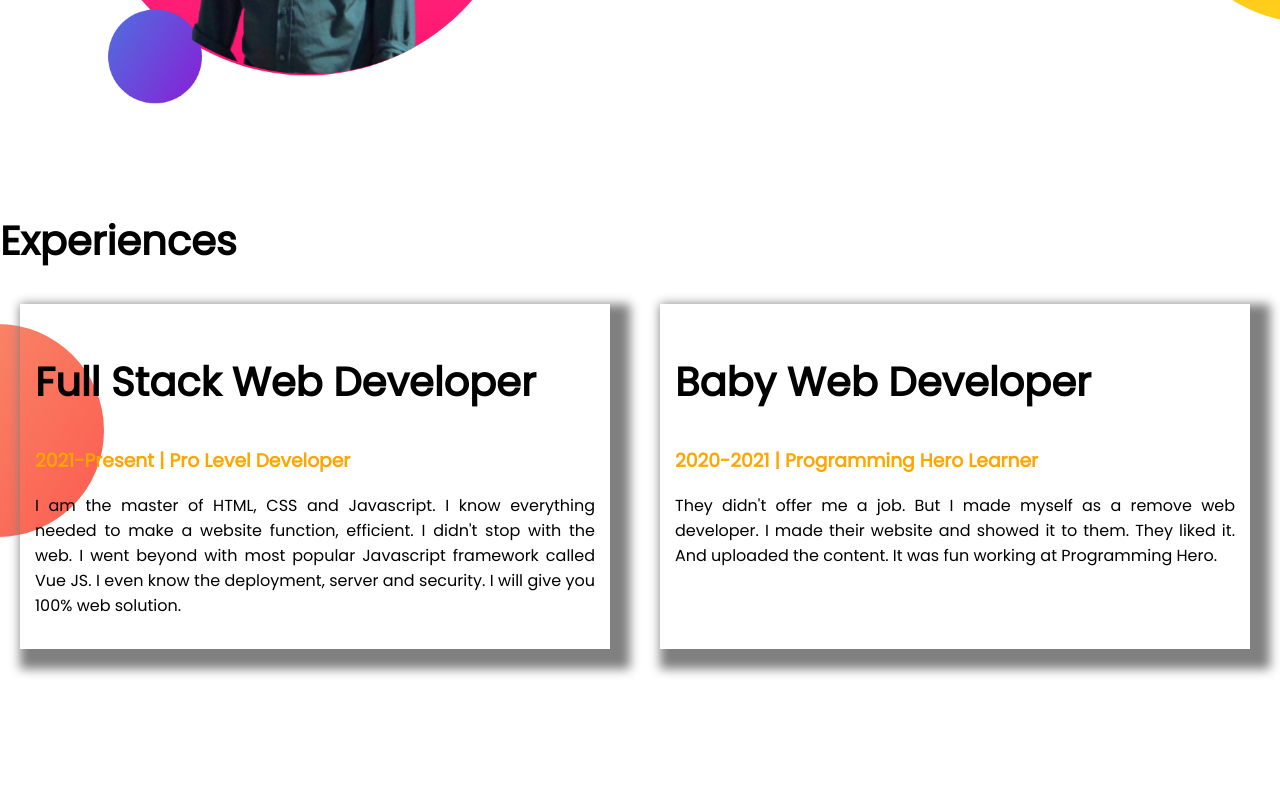
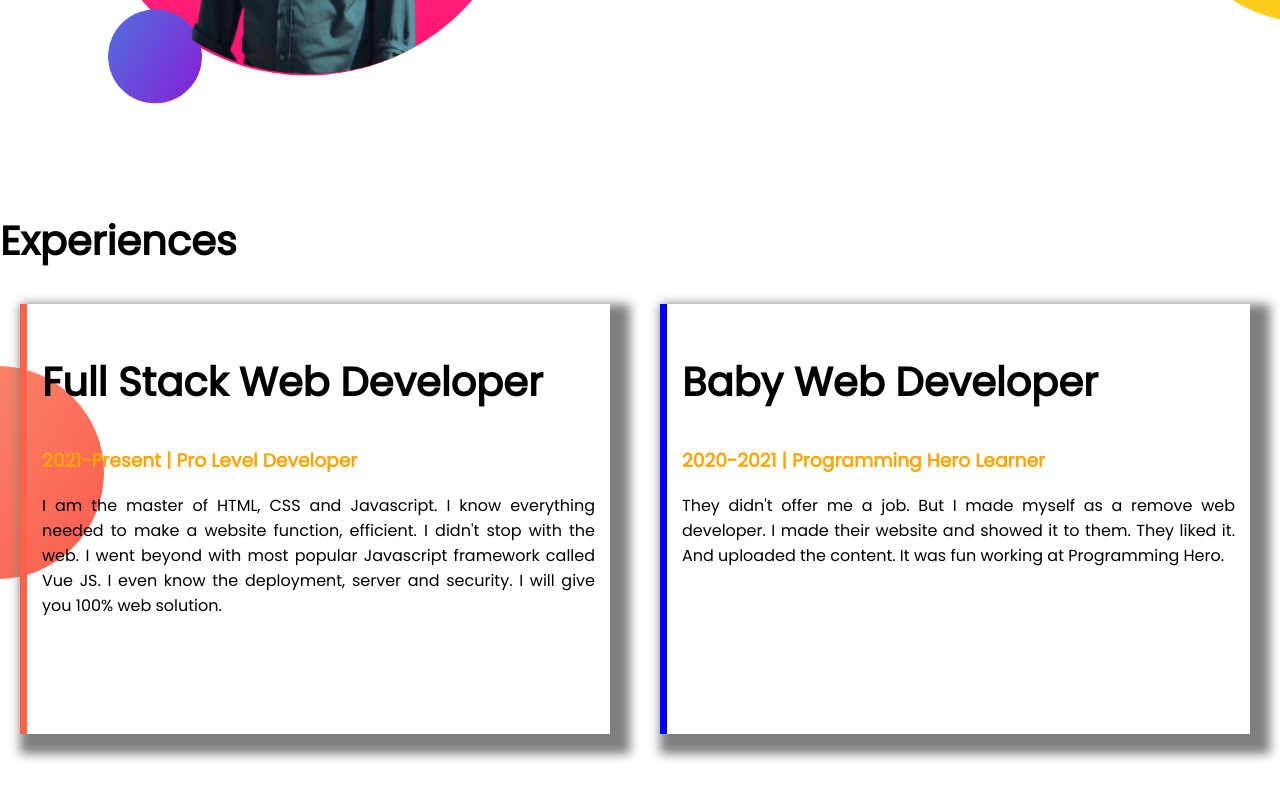
Before and after one commit to ZubayersWorld-001/0001-Developer-Porfolio, a plain HTML site: page index.html in a window 1280 px wide. Shown: the part 952-1752 px from the top of the page. Before the commit the page ends 1701 px from the top, so only its background shows below. Drawn offline with Linux system fonts and the light colour scheme.

Commit message:
Experiences part completed

```diff
--- a/style.css
+++ b/style.css
@@ -58,6 +58,8 @@ section{
     margin-left: 20px;
     margin-right: 30px;
     padding: 15px;
+    padding-bottom: 100px;
+    border-left: 7px solid tomato;
 }
 .box-shadow-2{
     width: 50%;
@@ -65,6 +67,8 @@ section{
     margin-left: 20px;
     margin-right: 30px;
     padding: 15px;
+    padding-bottom: 100px;
+    border-left: 7px solid blue;
 }
 .experiences{
     background-image: url(Images/exp-bg.png);
```
